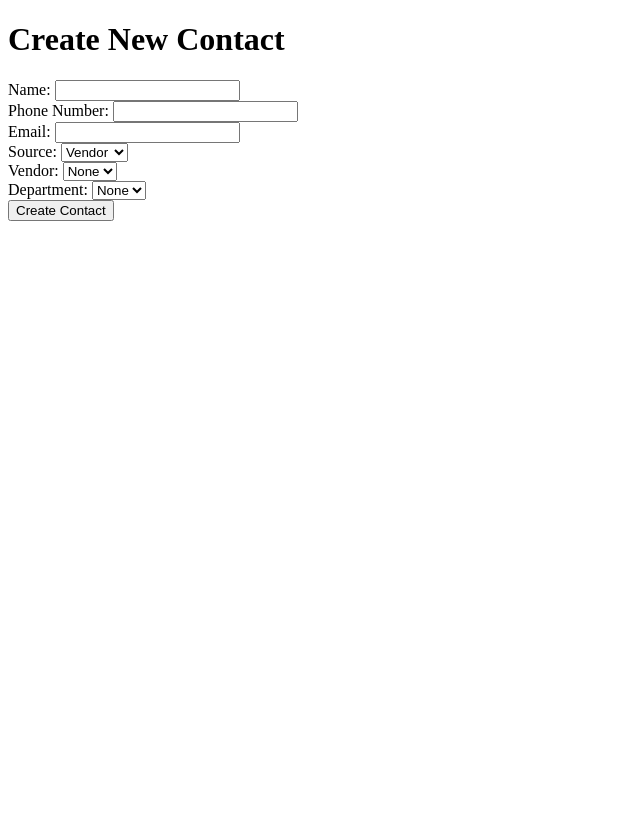
After one commit to topper3418/highbay_racking_portal, a Flask app: page /create_new_contact_popup in a window 1280 px wide. The commit adds this page. Shown: the whole page, without its empty margins (0-640 px from the left). Run offline with Flask 3, Linux system fonts and the light colour scheme; parts of the project's set-up code (start-up, migrations or seed data) failed here and were passed over.

Commit message:
calling it for now while I go to my parents

```diff
--- a/main.py
+++ b/main.py
@@ -1,7 +1,7 @@
 import configparser
 import os
 from config.logging import logger
-from data.sqlite_tools import AppData, Tickets, DbTableBase, Roles, Users, TicketTypes, TicketStatus, EquipmentStatus, DueDateReason
+from data.sqlite_tools import AppData, Tickets, DbTableBase, Roles, Users, TicketTypes, TicketStatus, EquipmentStatus, DueDateReason, Vendors, Departments
 from flask import Flask, render_template, request, jsonify, send_from_directory, redirect, url_for
 
 # Load configuration from file
@@ -202,6 +202,80 @@ def create_due_date_reason():
     due_date_reason.insert(new_due_date_reason, new_description)
     return redirect(url_for('serve_main'))
 
+@app.route('/create_new_vendor_popup', methods=['GET'])
+def create_new_vendor_popup():
+    """Return the new vendor popup html"""
+    # log the ip address of the request
+    logger.info(f'serving /create_new_vendor_popup request from {request.remote_addr}')
+    return render_template('create_new_vendor_popup.html')
+
+@app.route('/create_new_vendor', methods=['POST'])
+def create_new_vendor():
+    """Create a new vendor in the database"""
+    # log the ip address of the request
+    logger.info(f'serving /create_new_vendor request from {request.remote_addr}')
+    # parse request data
+    new_vendor_name = request.form['name']
+    new_vendor_address = request.form['address']
+    new_vendor_phone = request.form['phone']
+    new_vendor_email = request.form['email']
+    # initialize the Roles object
+    vendors = Vendors(app_data_path)
+    vendors.insert(new_vendor_name, new_vendor_address, new_vendor_phone, new_vendor_email)
+    return redirect(url_for('serve_main'))
+
+@app.route('/create_new_deppartment_popup', methods=['GET'])
+def create_new_department_popup():
+    """Return the new department popup html"""
+    # log the ip address of the request
+    logger.info(f'serving /create_new_department_popup request from {request.remote_addr}')
+    return render_template('insert_to_lookup_table_popup.html', name='Department', table_name='departments')
+
+@app.route('/create_departments', methods=['POST'])
+def create_new_department():
+    """Create a new department in the database"""
+    # log the ip address of the request
+    logger.info(f'serving /create_new_department request from {request.remote_addr}')
+    # parse request data
+    new_department_name = request.form['departments_name']
+    new_department_description = request.form['departments_description']
+    # initialize the Roles object
+    departments = Departments(app_data_path)
+    departments.insert(new_department_name, new_department_description)
+    return redirect(url_for('serve_main'))
+
+@app.route('/get_all_vendors', methods=['GET'])
+def get_all_vendors():
+    """Return all vendors in the database"""
+    # log the ip address of the request
+    logger.info(f'serving /get_all_vendors request from {request.remote_addr}')
+    # initialize the Vendors object
+    vendors = Vendors(app_data_path)
+    # get all vendors
+    all_vendors = vendors.dropdown()
+    return jsonify(all_vendors.to_dict(orient='records'))
+
+@app.route('/get_all_departments', methods=['GET'])
+def get_all_departments():
+    """Return all departments in the database"""
+    # log the ip address of the request
+    logger.info(f'serving /get_all_departments request from {request.remote_addr}')
+    # initialize the Departments object
+    departments = Departments(app_data_path)
+    # get all departments
+    all_departments = departments.dropdown()
+    return jsonify(all_departments.to_dict(orient='records'))
+
+@app.route('/create_new_contact_popup', methods=['GET'])
+def create_new_contact_popup():
+    """Return the new contact popup html"""
+    # log the ip address of the request
+    logger.info(f'serving /create_new_contact_popup request from {request.remote_addr}')
+    return render_template('create_new_contact_popup.html')
+
+@app.route('/create_new_contact', methods=['POST'])
+
+
 # test endpoint for sending misc html
 @app.route('/test', methods=['GET'])
 def serve_test():
--- a/templates/admin_tools_popup.html
+++ b/templates/admin_tools_popup.html
@@ -13,6 +13,9 @@
         <button onclick="fetchPopup(event)" data-link="{{url_for('new_ticket_status_popup')}}">Create New Ticket Status</button>
         <button onclick="fetchPopup(event)" data-link="{{url_for('new_equipment_status_popup')}}">Create New Equipment Status</button>
         <button onclick="fetchPopup(event)" data-link="{{url_for('new_due_date_reason_popup')}}">Create New Due Date Reason</button>
+        <button onclick="fetchPopup(event)" data-link="{{url_for('create_new_vendor_popup')}}">Create New Vendor</button>
+        <button onclick="fetchPopup(event)" data-link="{{url_for('create_new_department_popup')}}">Create New Department</button>
+        <button onclick="fetchPopup(event, [populateDropdownsFromApi])" data-link="{{url_for('create_new_contact_popup')}}">Create New Contact</button>
         <button><a href="{{url_for('get_roles')}}">test_endpoint: get_roles</a></button>
       </div>
 </body>
--- /dev/null
+++ b/templates/create_new_contact_popup.html
@@ -0,0 +1,38 @@
+<!DOCTYPE html>
+<html>
+<head>
+	<title>Create New Contact</title>
+	<link rel="stylesheet" type="text/css" href="{{ url_for('static', filename='styles.css') }}">
+</head>
+<body>
+	<h1>Create New Contact</h1>
+	<form method="post" action="/create_new_contact">
+		<label for="name">Name:</label>
+		<input type="text" id="name" name="name"><br>
+
+		<label for="phone">Phone Number:</label>
+		<input type="text" id="phone" name="phone"><br>
+
+		<label for="email">Email:</label>
+		<input type="text" id="email" name="email"><br>
+
+		<label for="source">Source:</label>
+		<select id="source" name="source" onchange="showHideDropdowns">
+			<option value="vendor">Vendor</option>
+			<option value="department">Internal</option>
+		</select><br>
+
+		<label for="vendor">Vendor:</label>
+		<select id="vendor" name="vendor" data-link="{{ url_for('get_all_vendors') }}">
+			<option value="None">None</option>
+		</select><br>
+
+        <label for="department">Department:</label>
+        <select id="department" name="department" data-link="{{ url_for('get_all_departments') }}">
+            <option value="None">None</option>
+        </select><br>
+
+		<input type="submit" value="Create Contact">
+	</form>
+</body>
+</html>
--- a/templates/create_user_popup.html
+++ b/templates/create_user_popup.html
@@ -3,9 +3,6 @@
 <head>
 	<title>Create New User</title>
 	<link rel="stylesheet" type="text/css" href="{{ url_for('static', filename='styles.css') }}">
-	<script>
-		console.log('the script is running');
-	</script>
 </head>
 <body>
 	<h1>Create New User</h1>
```
Also changed, not shown: data/sqlite_tools.py (+37 -1 lines), static/util.js (+19 -0 lines), templates/create_new_vendor_popup.html (added, +25 -0 lines), data/app_data.db.
